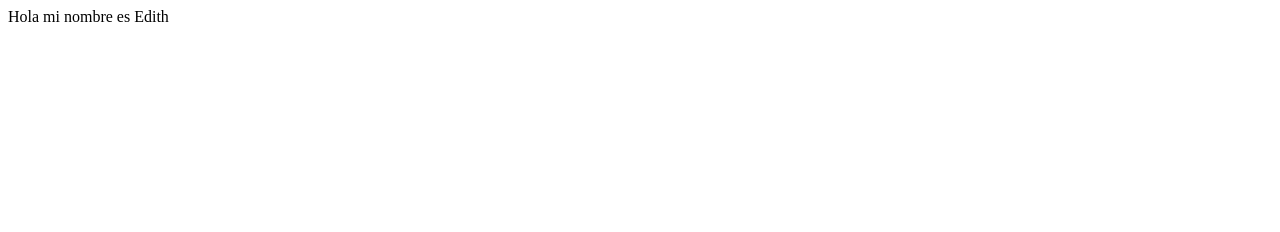
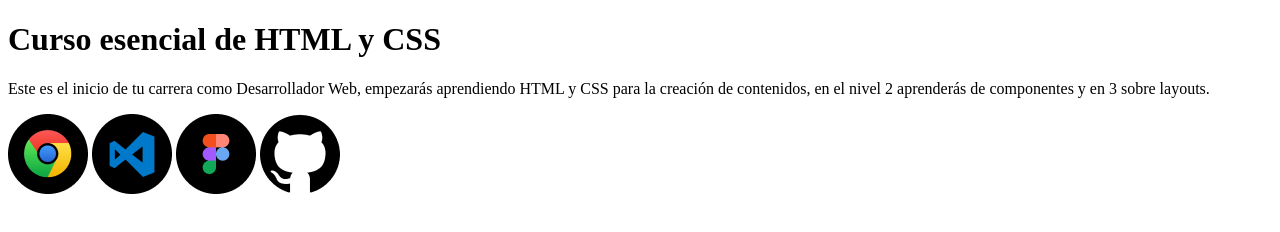
Before and after one commit to netacis/curso-esencial-html-css, a plain HTML site: page index.html in a window 1280 px wide. Drawn offline with Linux system fonts and the light colour scheme.

Commit message:
Add images of logos to the project

```diff
--- a/index.html
+++ b/index.html
@@ -4,9 +4,14 @@
     <meta charset="UTF-8">
     <meta http-equiv="X-UA-Compatible" content="IE=edge">
     <meta name="viewport" content="width=device-width, initial-scale=1.0">
-    <title>Document</title>
+    <title>El Blog de Edith</title>
 </head>
 <body>
-    Hola mi nombre es Edith
+    <h1>Curso esencial de HTML y CSS</h1>
+    <p>Este es el inicio de tu carrera como Desarrollador Web, empezarás aprendiendo HTML y CSS para la creación de contenidos, en el nivel 2 aprenderás de componentes y en 3 sobre layouts.</p>
+    <img src="./images/google-chrome.png" alt="Logo de Google Chrome" title="Logo de Google Chrome">
+    <img src="./images/visual-studio-code.png" alt="Logo del editor de código Visual Studio Code" title="Logo del editor de código Visual Studio Code">
+    <img src="./images/figma.png" alt="Logo de Figma" title="Logo de Figma">
+    <img src="./images/github.png" alt="Logo de GitHub" title="Logo de GitHub">
 </body>
 </html>
```
Also changed, not shown: images/figma.png (added), images/github.png (added), images/google-chrome.png (added), images/visual-studio-code.png (added).
